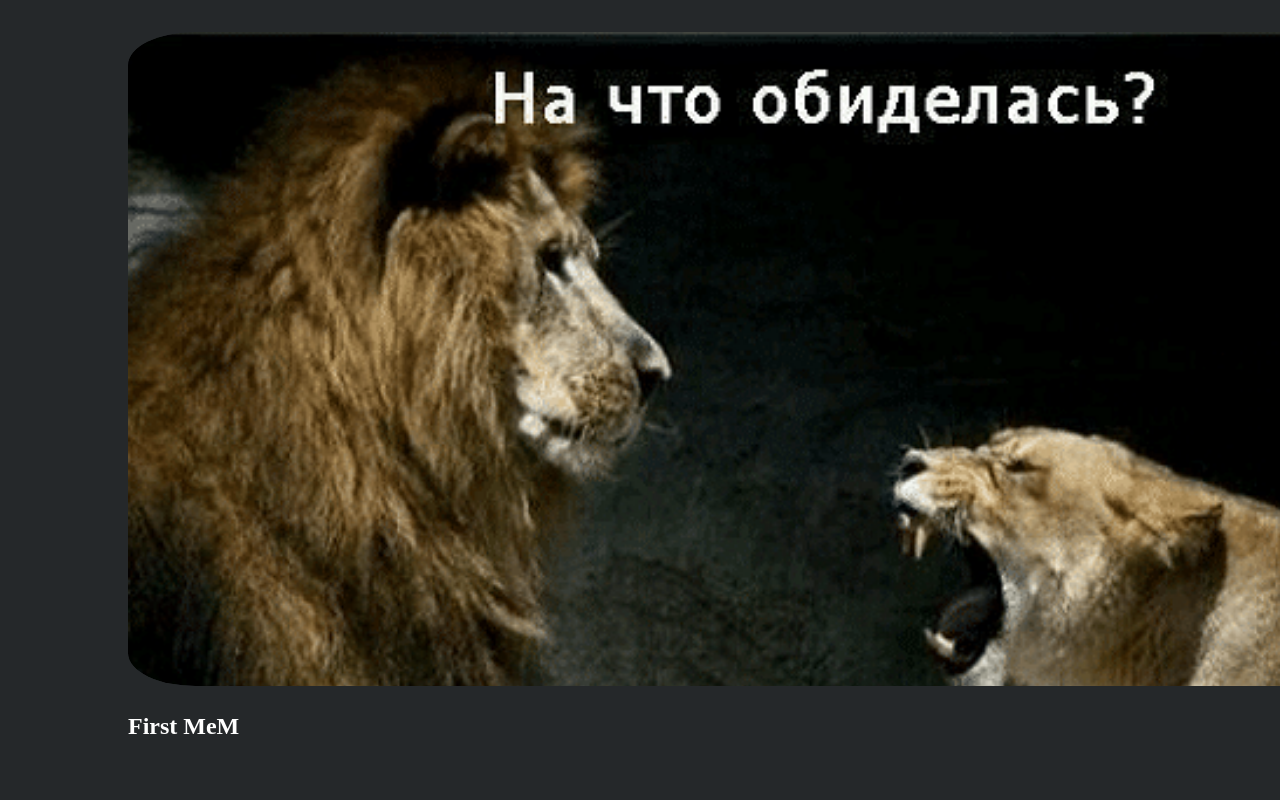
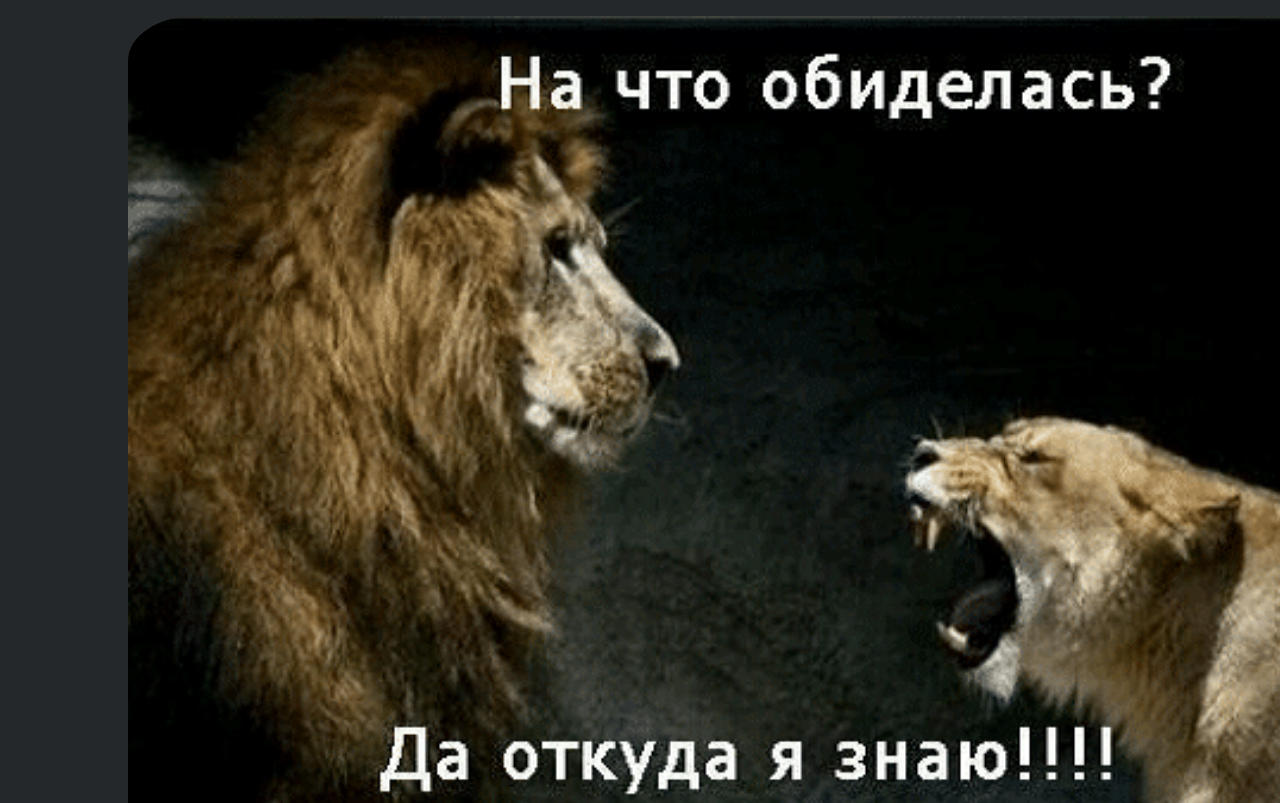
Before and after one commit to Olga-Ter/cssMemeSlider, a plain HTML site: page cssMemeSlider/index.html in a window 1280 px wide. Shown: the top 803 px of the page. Drawn offline with Linux system fonts and the light colour scheme.

Commit message:
fix: change css whith rules  (Sun, Sep 17, 2023 8:58:02 PM)

```diff
--- a/cssMemeSlider/style.css
+++ b/cssMemeSlider/style.css
@@ -5,22 +5,26 @@
 
 html {
   box-sizing: border-box;
-  scroll-behavior: smooth;
 }
 
 * {
   box-sizing: inherit;
 }
 
+body {
+  overflow: hidden;
+}
+
 .wrapper {
-  width: 100em;
-  height: 100vh;
+  width: 100rem;
+  height: 100%;
   margin: 0 auto;
-  padding: 2em 3em;
+  padding: 1rem 2rem;
   display: flex;
   flex-direction: column;
   align-items: center;
   background-color: #25282a;
+  overflow: hidden;
 }
 
 [name="button"] {
@@ -28,10 +32,11 @@ html {
 }
 
 .imgs-list {
-  width: 84em;
-  height: 55em;
+  width: 84rem;
+  height: 55rem;
+  margin-bottom: 1rem;
   display: flex;
-  gap: 6em;
+  gap: 6rem;
   border-radius: 5%;
   overflow: hidden;
 }
@@ -126,8 +131,12 @@ input#button4:checked ~ .pagination .slide-button.fourth-button {
 
 @media (max-width: 768px) {
 
+  .wrapper {
+    padding-bottom: 10rem;
+  }
+
   .pagination {
-    margin-top: 2em;
+    margin-top: 2em 0 4em 0;
     flex-direction: column;
     justify-content:flex-end;
   }
```
